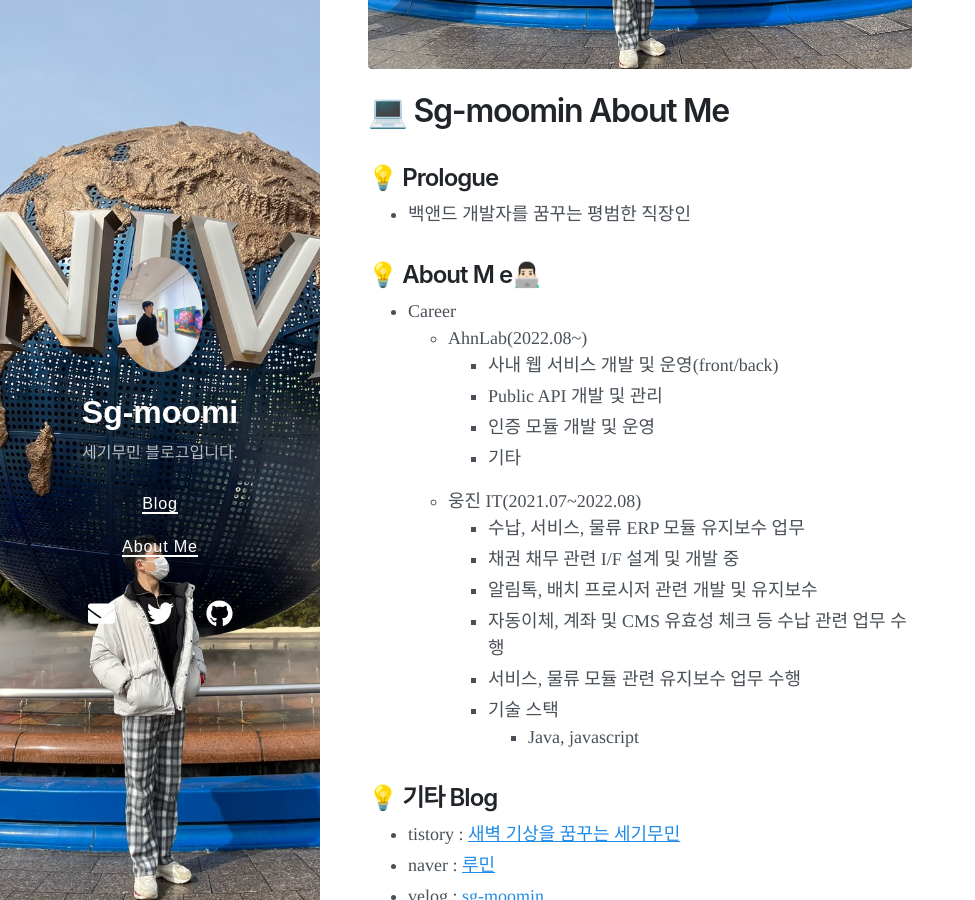
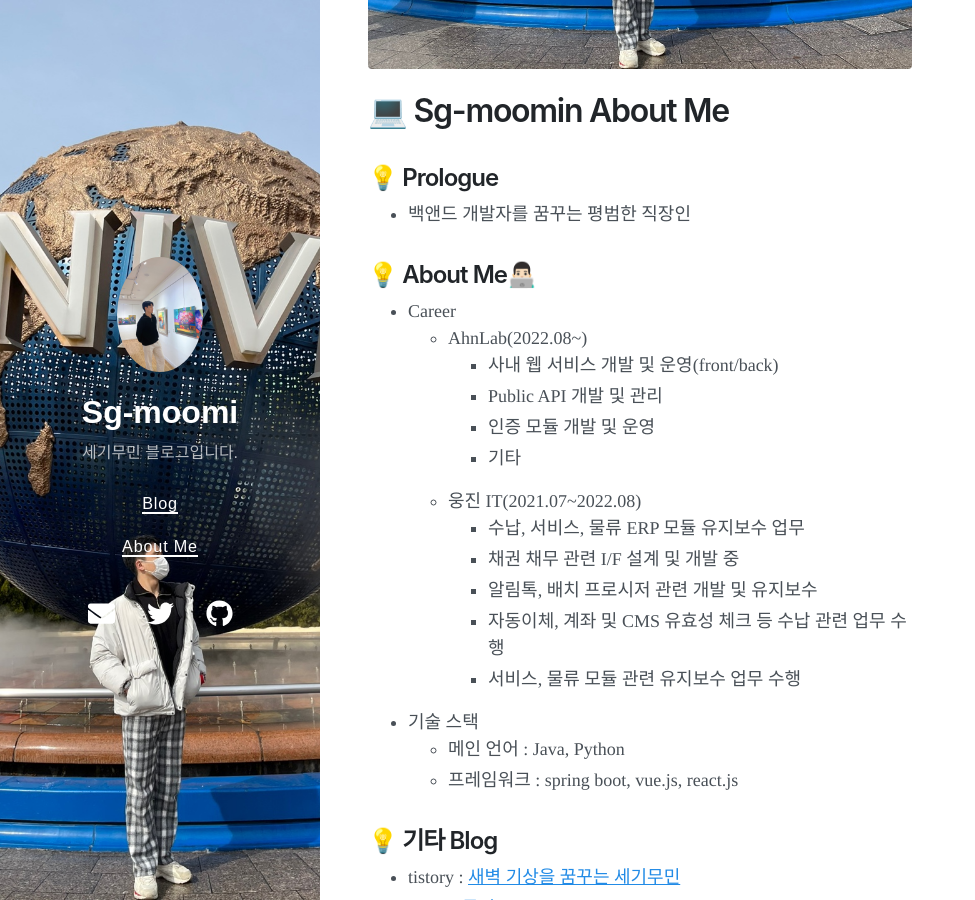
Before and after one commit to sg-moomin/sg-moomin.github.io, a Jekyll site: the page built from about.md, in a window 1280 px wide and 900 px high, scrolled down 752 px. Shown: the whole window, without its empty margins (0-975 px from the left). Built offline with Jekyll 4.4.1, drawn with Linux system fonts in a browser that asks for light colours; nearby versions of some CDN libraries.

Commit message:
docs : about.md 파일 수정

```diff
--- a/about.md
+++ b/about.md
@@ -9,7 +9,7 @@ title: About Me
 ## 💡 Prologue
   -  백앤드 개발자를 꿈꾸는 평범한 직장인
 
-## 💡 About M e👨🏻‍💻
+## 💡 About Me👨🏻‍💻
   - Career
     - AhnLab(2022.08~)
         - 사내 웹 서비스 개발 및 운영(front/back)
@@ -22,8 +22,10 @@ title: About Me
         - 알림톡, 배치 프로시저 관련 개발 및 유지보수
         - 자동이체, 계좌 및 CMS 유효성 체크 등 수납  관련 업무 수행
         - 서비스, 물류 모듈 관련 유지보수 업무 수행
-      - 기술 스택
-        - Java, javascript
+  - 기술 스택
+    - 메인 언어 : Java, Python
+    - 프레임워크 : spring boot, vue.js, react.js
+
 
 ## 💡 기타 Blog
   - tistory : [새벽 기상을 꿈꾸는 세기무민](https://sg-moomin.tistory.com/)
```
